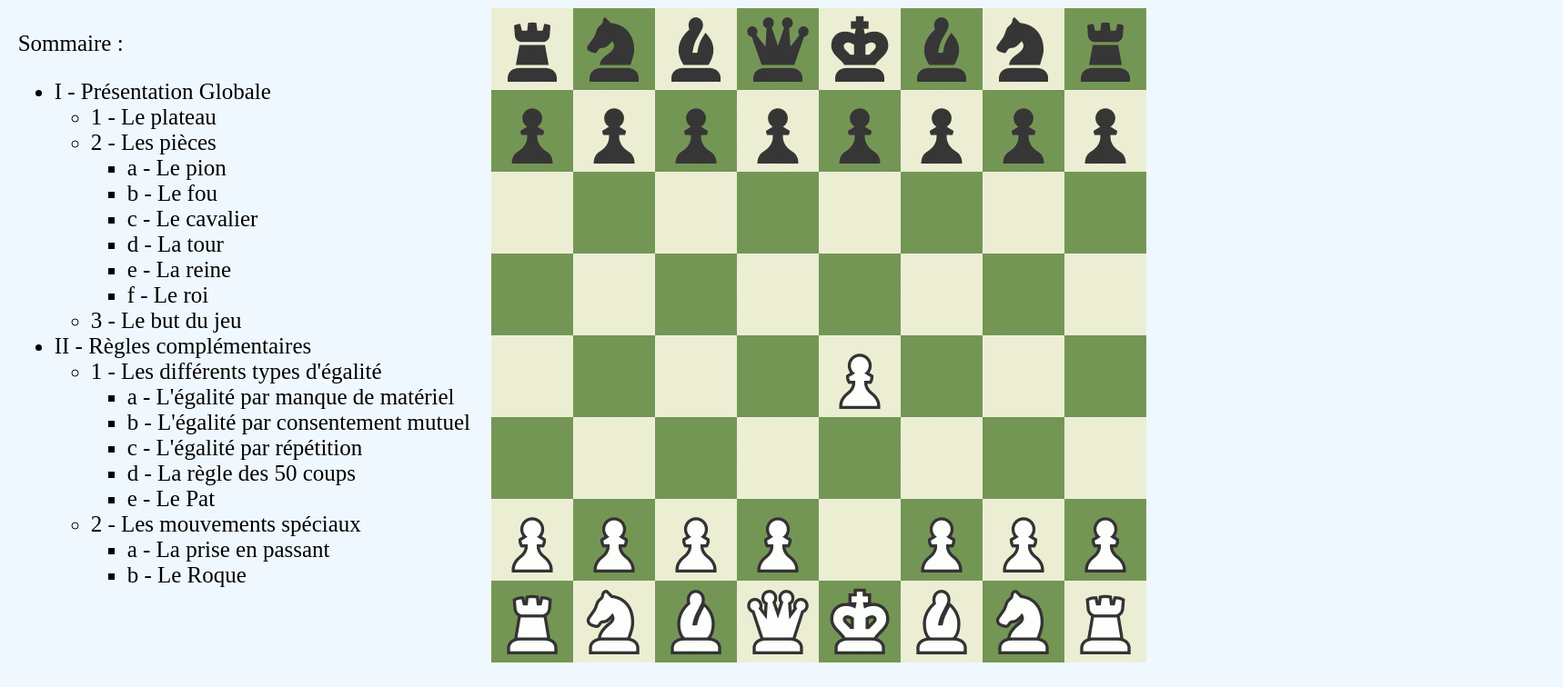
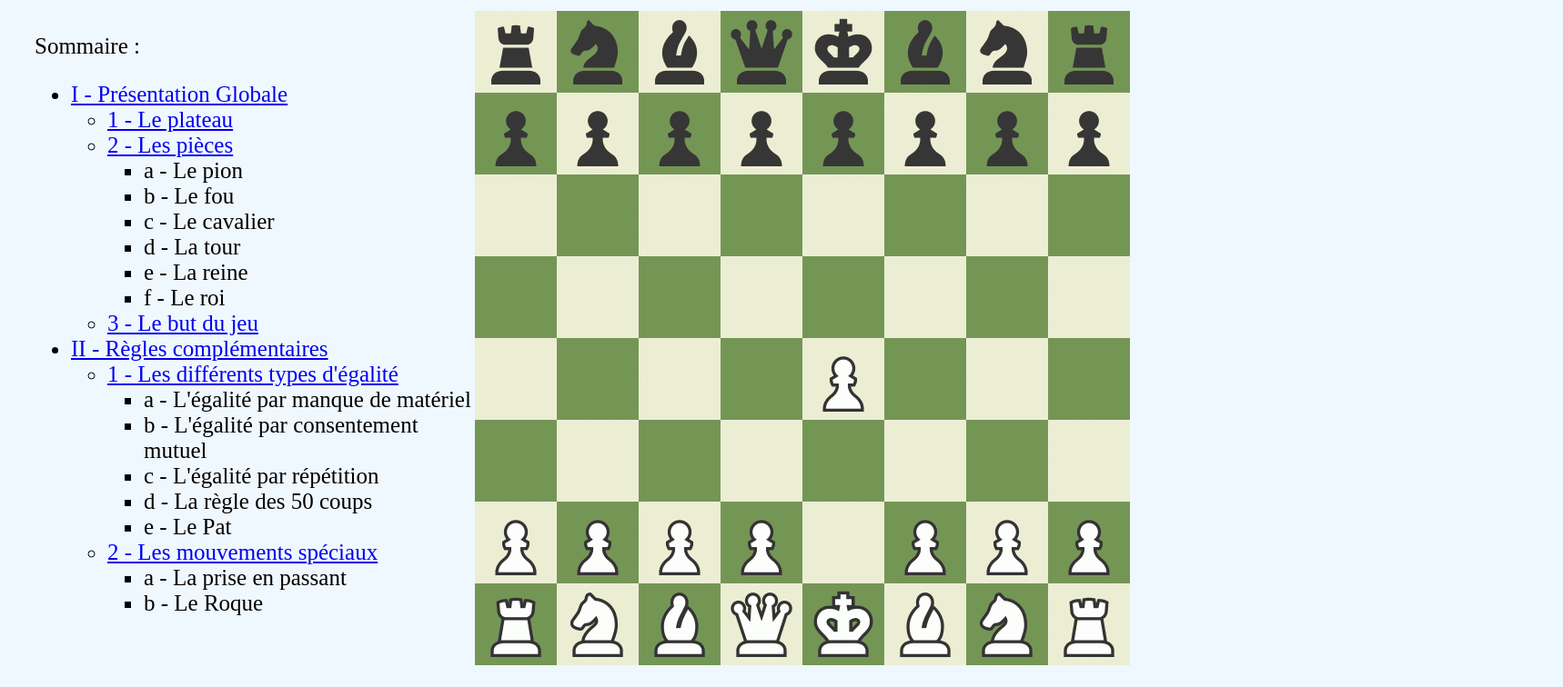
Before and after one commit to SimonGonzalez-code/Projet-HTML, a plain HTML site: page index.html in a window 1280 px wide. Shown: the part 92-848 px from the top of the page at 91% size, 1718 px wide, since content can reach past the window. Drawn offline with Linux system fonts and the light colour scheme.

Commit message:
Ajout sommaire, marge et liens vidéos

```diff
--- a/index.html
+++ b/index.html
@@ -8,15 +8,16 @@
         <link rel="stylesheet" href="./styles/index.style.css">
     </head>
     <body>
+        <div id="marge">
             <h1>Bienvenue sur un mini site d'introduction aux échecs</h1>
             <div id ="sommaire">
                 <div>
                     <p>Sommaire :</p>
                     <ul>
-                    <li>I - Présentation Globale</li>
+                        <li><a href="#presentation-globale">I - Présentation Globale</a></li>
                         <ul>
-                        <li>1 - Le plateau</li>
-                        <li>2 - Les pièces</li>
+                            <li><a href="#ancre-plateau">1 - Le plateau</a></li>
+                            <li><a href="#ancre-pieces">2 - Les pièces</a></li>
                             <ul>
                                 <li>a - Le pion</li>
                                 <li>b - Le fou</li>
@@ -25,11 +26,11 @@
                                 <li>e - La reine</li>
                                 <li>f - Le roi</li>
                             </ul>
-                        <li>3 - Le but du jeu</li>
+                            <li><a href="#but-du-jeu">3 - Le but du jeu</a></li>
                         </ul>
-                    <li>II - Règles complémentaires</li>
+                        <li><a href="#regle-complementaire">II - Règles complémentaires</a></li>
                         <ul>
-                        <li>1 - Les différents types d'égalité</li>
+                            <li><a href="#ancre-egalite">1 - Les différents types d'égalité</a></li>
                             <ul>
                                 <li>a - L'égalité par manque de matériel</li>
                                 <li>b - L'égalité par consentement mutuel</li>
@@ -37,7 +38,7 @@
                                 <li>d - La règle des 50 coups</li>
                                 <li>e - Le Pat</li>
                             </ul>
-                        <li>2 - Les mouvements spéciaux</li>
+                            <li><a href="#mouvement-speciaux">2 - Les mouvements spéciaux</a></li>
                             <ul>
                                 <li>a - La prise en passant</li>
                                 <li>b - Le Roque</li>
@@ -50,8 +51,8 @@
                 </div>
             </div>
 
-        <h1>Présentation globale</h1>
-        <h2>Le plateau</h2>
+            <h1 id ="presentation-globale">Présentation globale</h1>
+            <h2 id="ancre-plateau">Le plateau</h2>
             <div id = "plateau">
                 <div>
                     <img src="./assets/MatSot-0.gif">
@@ -64,7 +65,7 @@
                 </div>
             </div>
 
-        <h2>Les pièces</h2>
+            <h2 id="ancre-pieces">Les pièces</h2>
             <div id ="pieces">
                 <div>
                     <img src="./assets/index.png">
@@ -137,14 +138,15 @@
             <p>Le roi peut se déplacer dans toutes les directions, comme une reine, mais ne peut se déplacer que d'une case à la fois.</p>
             <p>Le roi ne peut pas capturer le roi adverse, en effet, si il s'approche du roi adverse il sera lui même capturable et un roi ne peut pas se mettre en danger.</p>
 
-        <h2>Le but du jeu</h2>
+            <h2 id="but-du-jeu">Le but du jeu</h2>
             <p>Aux échecs le but du jeu est de capturer le roi adverse.</p>
             <p>Si un roi est menacé de capture par une pièce adverse il y a "échec au roi" ou plus simplement "échec".</p>
             <p>Lorsqu'il y a "échec", le joueur dont le roi est menacé ne peut jouer que des mouvements qui vont mettre son roi hors de danger.</p>
             <p>La partie s'arrête si un joueur n'a aucune possibilité pour défendre son roi ou le mettre hors de danger. Il y a alors "échec et mat".</p>
 
-        <h1>Règles complémentaires</h1>
-        <h2>Les différents types d'égalité</h2>
+            <h1 id="regle-complementaire">Règles complémentaires</h1>
+
+            <h2 id="ancre-egalite">Les différents types d'égalité</h2>
             <p>L'égalité la plus évidente est si il ne reste plus que son roi à chaque joueur mais il existe d'autres situations où il y a match nul : </p>
             <ol>
                 <li>L'égalité par manque de matériel</li>
@@ -174,7 +176,7 @@
             <p>Si un joueur n'a aucun mouvement possible à son tour de jeu et que son roi n'est pas en échec, il y a Pat.</p>
             <p>La partie est donc déclarée nulle.</p>
 
-        <h2>Les mouvements spéciaux</h2>
+            <h2 id="mouvement-speciaux">Les mouvements spéciaux</h2>
 
             <h3>Le Roque</h3>
             <div class ="box-speciaux">
@@ -207,5 +209,19 @@
                     <p>Le pion peut alors capturer cette pièce en se positionnant en diagonal sur la première case parcouru par le pion adverse.</p>
                 </div>
             </div>
+
+            <h1>Quelques liens vidéos</h1>
+            <div id="box-video">
+                <div>
+                    <iframe width="560" height="315" src="https://www.youtube.com/embed/c7BVtGnlxT8" title="YouTube video player" frameborder="0" allow="accelerometer; autoplay; clipboard-write; encrypted-media; gyroscope; picture-in-picture" allowfullscreen></iframe>
+                </div>
+                <div>
+                    <iframe width="560" height="315" src="https://www.youtube.com/embed/HYjQ9mewroY" title="YouTube video player" frameborder="0" allow="accelerometer; autoplay; clipboard-write; encrypted-media; gyroscope; picture-in-picture" allowfullscreen></iframe>
+                </div>
+                <div>
+                    <iframe width="560" height="315" src="https://www.youtube.com/embed/QZ7-8MntaEo" title="YouTube video player" frameborder="0" allow="accelerometer; autoplay; clipboard-write; encrypted-media; gyroscope; picture-in-picture" allowfullscreen></iframe>
+                </div>
+            </div>
+        </div>
     </body>
 </html>
--- a/styles/index.style.css
+++ b/styles/index.style.css
@@ -24,6 +24,10 @@ p {
 
 li {
     font-size: 25px;
+}
+
+#marge{
+    margin: 30px;
 }
 
 #sommaire{
@@ -56,3 +60,9 @@ li {
     justify-content:space-evenly;
     flex-flow: wrap row;
 }
+
+#box-video{
+    display: flex;
+    justify-content:space-between;
+    flex-direction: row;
+}
```
Lines whose indentation alone changed are shown as unchanged.
